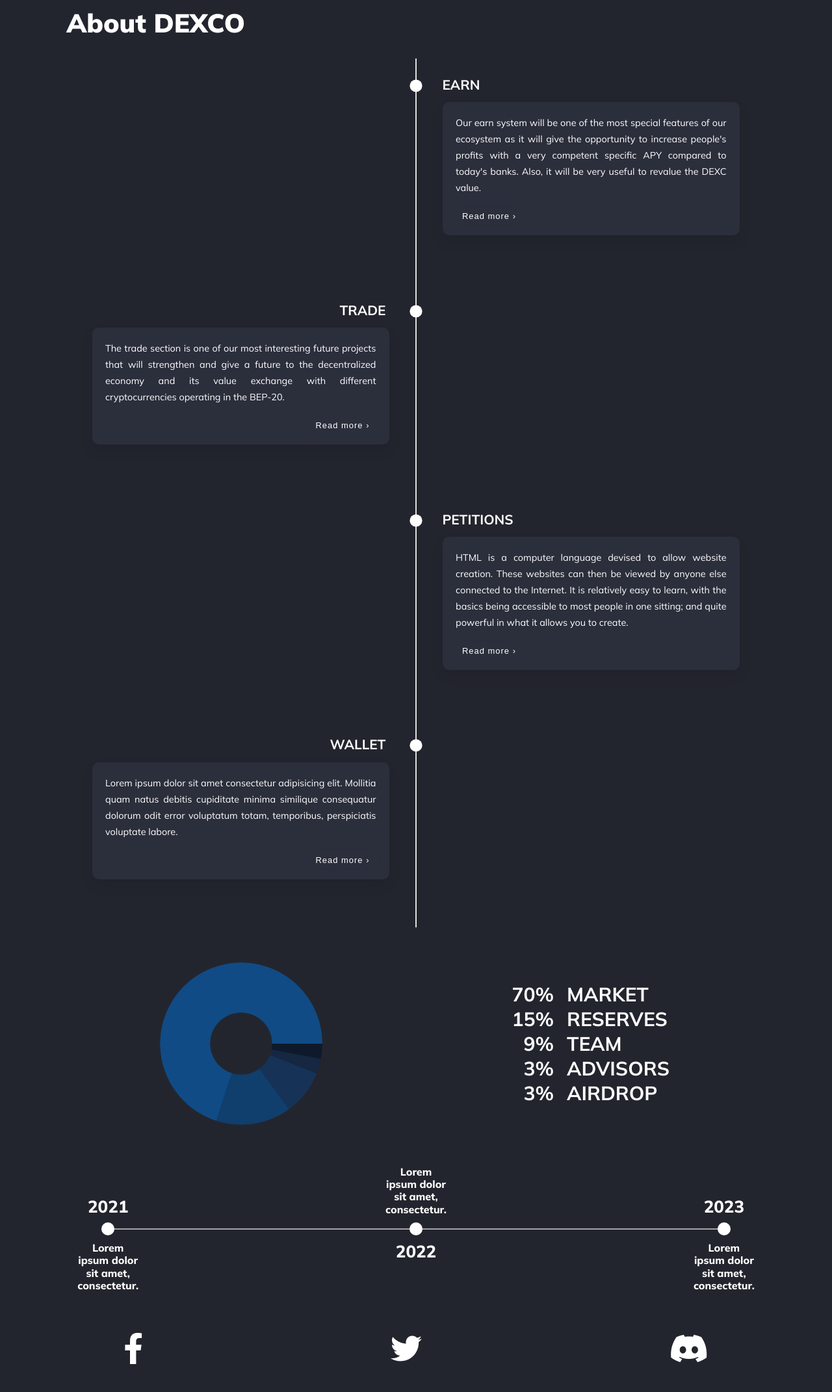
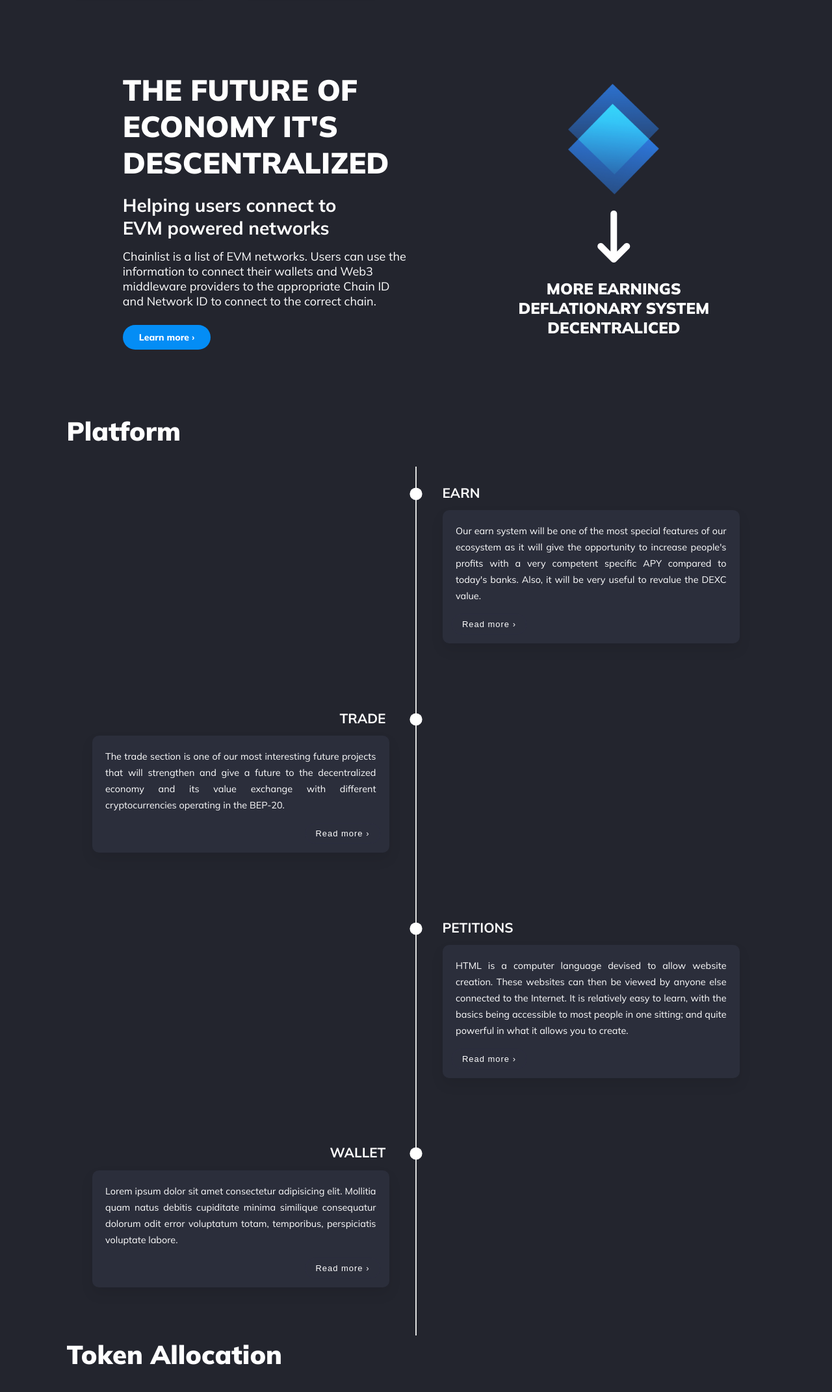
Before and after one commit to DiegoCru/lambdadima, a plain HTML site: page index.html in a window 1280 px wide. Shown: the part 1580-3722 px from the top of the page at 65% size. Drawn offline with Linux system fonts and the light colour scheme.

Commit message:
Diseño final

```diff
--- a/css/home.css
+++ b/css/home.css
@@ -9,21 +9,6 @@ html, body {
     position: relative;
 }
 
-.naveg{
-    max-height: 5rem;
-    width: 100%;
-    margin: 0;
-    padding: 0;
-    border-style: none;
-}
-
-.vert{
-    width: 100%;
-    margin: 0;
-    padding: 0;
-    border-style: none;
-}
-
 body {
     /*background: linear-gradient(0deg, #0A2542, #0C162D) fixed;*/
     background: #23252E;
@@ -32,25 +17,6 @@ body {
     /*font-family: 'Oswald', sans-serif;*/
     font-weight: 800;
     font-family: 'Mulish', sans-serif;
-}
-
-.subtit{
-    font-size: 2.5rem;
-    padding-bottom: 1.875rem;
-}
-
-.noselect {
-    -webkit-touch-callout: none; /* iOS Safari */
-    -webkit-user-select: none; /* Safari */
-    -khtml-user-select: none; /* Konqueror HTML */
-    -moz-user-select: none; /* Old versions of Firefox */
-    -ms-user-select: none; /* Internet Explorer/Edge */
-    user-select: none; /* Non-prefixed version, currently supported by Chrome, Edge, Opera and Firefox */
-  }
-
-.marg{
-    margin-left: 8%;
-    margin-right: 8%;
 }
 
 p{
@@ -78,6 +44,52 @@ ul {
     width: 100%;
     margin: auto;
 }
+
+/* GENERAL */
+
+.marg{
+    margin-left: 8%;
+    margin-right: 8%;
+}
+.white-part {
+    background: white;
+    color: #0A002C;
+    padding: 2.5rem 0rem;
+}
+.white-part a {
+    color: #0A002C;
+}
+.subtit{
+    font-size: 2.5rem;
+    padding-bottom: 1.875rem;
+}
+.noselect {
+    -webkit-touch-callout: none; /* iOS Safari */
+    -webkit-user-select: none; /* Safari */
+    -khtml-user-select: none; /* Konqueror HTML */
+    -moz-user-select: none; /* Old versions of Firefox */
+    -ms-user-select: none; /* Internet Explorer/Edge */
+    user-select: none; /* Non-prefixed version, currently supported by Chrome, Edge, Opera and Firefox */
+}
+.fade-in{
+    opacity: 0;
+    transition: opacity 250ms ease-in;
+}
+.fade-in.appear {
+    opacity: 1;
+}
+
+
+/* NAVEGATION */
+
+.naveg{
+    max-height: 5rem;
+    width: 100%;
+    margin: 0;
+    padding: 0;
+    border-style: none;
+}
+
 
 /* main SPACE */
 
@@ -300,34 +312,89 @@ ul {
     font-weight: 200;
 }
 
-/* LOTTERY SPACE */
+/* BANNER */
 
-.white-part {
-    background: white;
-    color: #0A002C;
-    padding: 2.5rem 0rem;
+.banner-part {
+    display: flex;
+    flex-direction: row;
+    margin-top: 100px;
+    margin-bottom: 100px;
 }
 
-.white-part a {
-    color: #0A002C;
+.banner-text {
+    display: flex;
+    flex-direction: column;
+    margin: auto;
+}
+.banner-text h1{
+    font-size: 2.8125rem;
+    padding-bottom: 1.25rem;
+    font-weight: 900;
+    white-space: nowrap;
+}
+.banner-text h2{
+    font-size: 1.75rem;
+    padding-bottom: 0.9375rem;
+    font-weight: 700;
+    white-space: nowrap;
+}
+.banner-text h3{
+    font-size: 1.125rem;
+    font-weight: 400;
+    white-space: nowrap;
+}
+.banner-text a {
+    font-size: 0.875rem;
+    padding: 0.625rem 1.5625rem;
+    border-radius: 62500rem;
+    transition: all 0.5s ease;
+    background: #048DF5;
+    margin-right: auto;
+    margin-top: 25px;
+}
+.banner-text a:hover{
+    background: #ffffff;
+    color: #000000;
 }
 
-.explain {
+
+.banner-decoration {
+    display: flex;
+    flex-direction: column;
+    align-items: center;
+    margin: auto;
+}
+.banner-decoration img {
+    width: 140px;
+}
+.banner-decoration i {
+    font-size: 80px;
+    margin: 25px 0;
+}
+.banner-decoration h1 {
+    text-align: center;
+}
+
+/* VERTICAL */
+
+.vert{
+    width: 100%;
+    margin: 0;
+    padding: 0;
+    border-style: none;
+}
+
+
+/* PARTITION */
+
+.partition-space {
+    margin-bottom: 50px;
+}
+
+.partition-content {
     display: flex;
     flex-direction: row;
-    padding: 3.125rem 0;
-    justify-content: center;
     align-items: center;
-    text-align: justify;
-}
-
-.fade-in{
-    opacity: 0;
-    transition: opacity 250ms ease-in;
-}
-
-.fade-in.appear {
-    opacity: 1;
 }
 
 .pie {
@@ -336,110 +403,39 @@ ul {
     clip-path: circle(7.8125rem at center);
 }
 
-.text-explain {
-    justify-content: center;
-    width: 50%;
+.partition-info {
+    display: flex;
+    flex-direction: column;
 }
 
-.text-explain h1 {
-    padding-bottom: 1.25rem;
-    font-size: 1.875rem;
+.partition-text-box {
+    display: flex;
+    flex-direction: column;
+    justify-content: left;
+    background: #2b2e3c;
+    box-shadow: 0 0.25rem 0.5rem 0 rgba(0, 0, 0, 0.2), 0 0.375rem 1.25rem 0 rgba(0, 0, 0, 0);
+    padding: 1.875rem 1.5625rem;
+    margin: 1.25rem 2.5rem 1.25rem 0rem;
+    border-radius: 1.5625rem;
+}
+.partition-info a {
+    font-size: 0.875rem;
+    padding: 0.625rem 1.5625rem;
+    border-radius: 62500rem;
+    transition: all 0.5s ease;
+    background: #048DF5;
+    margin-right: auto;
+}
+.partition-info a:hover{
+    background: #ffffff;
+    color: #000000;
 }
 
-.text-explain p {
-    font-size: 1.25rem;
-    padding-bottom: 1.5625rem;
-    font-weight: 500;
-}
-
-.text-explain a {
-    font-size: 1.25rem;
-}
-
-.text-explain a:hover {
-    opacity: 70%;
-}
-
-.percent-space {
-    display: flex;
-    flex-direction: row;
-    font-size: 1.25rem;
-}
-
-.percent-number {
-    text-align: right;
-}
-
-.percent-text {
-    text-align: left;
-}
-
-.percent-text {
-    padding-left: 1.25rem;
-
-}
 
 
 /* ROAD MAP */
 
-.timeline {
-	width: 90%;
-	height: 1.25rem;
-	list-style: none;
-	text-align: justify;
-	margin: 6.25rem auto;
-	background: -webkit-gradient(left top, left bottom, color-stop(0%, rgba(255,255,255,0)), color-stop(45%, rgba(255,255,255,0)), color-stop(51%, rgba(191,128,11,1)), color-stop(57%, rgba(255,255,255,0)), color-stop(100%, rgba(255,255,255,0)));
-	background: linear-gradient(to bottom, rgba(255,255,255,0) 0%, rgba(255,255,255,0) 45%, white 51%, rgba(255,255,255,0) 57%, rgba(255,255,255,0) 100%);
-}
 
-.timeline:after {display: inline-block; content: ""; width: 100%;}
-
-.timeline li {
-	display: inline-block;
-	width: 1.25rem;
-	height: 1.25rem;
-	background: white;
-	text-align: center;
-	line-height: 1.2;
-	position: relative;
-	border-radius: 50%;
-}
-
-.timeline li:before {
-	display: inline-block;
-	content: attr(data-year);
-	font-size: 1.625rem;
-	position: absolute;
-	left: 50%;
-	transform: translateX(-50%);
-}
-
-.timeline li:nth-child(odd):before {
-	top: -2.5rem;
-}
-.timeline li:nth-child(even):before {
-	bottom: -2.5rem;
-}
-
-.timeline li:after {
-	display: inline-block;
-	content: attr(data-text);
-	font-size: 1rem;
-	position: absolute;
-	left: 50%;
-	transform: translateX(-50%);
-}
-
-.timeline li:nth-child(odd):after {
-	bottom: 0;
-	margin-bottom: -0.625rem;
-	transform: translate(-50%, 100%);
-}
-.timeline li:nth-child(even):after {
-	top: 0;
-	margin-top: -0.625rem;
-	transform: translate(-50%, -100%);
-}
 
 
 /* FOOT */
--- a/index.html
+++ b/index.html
@@ -75,7 +75,7 @@
         </section>
 
         <!-- TECHNOLOGIES -->
-        <section class="">
+        <section class="tech">
 
             <section class="tech-part marg">
                 <div class="tech-title">
@@ -126,10 +126,26 @@
                     </div>
 
                 </div>
+            </section>
+        </section>
+
+        <!-- BANNER -->
 
 
+        <section class="banner-part marg">
+            <div class="banner-text">
+                <h1>THE FUTURE OF <br> ECONOMY IT'S <br> DESCENTRALIZED</h1>
+                <h2>Helping users connect to <br> EVM powered networks</h2>
+                <h3>Chainlist is a list of EVM networks. Users can use the <br> information to connect their wallets and Web3 <br> middleware providers to the appropriate Chain ID <br> and Network ID to connect to the correct chain.</h3>
+                <a href="#">Learn more ›</a>
+            </div>
 
-            </section>
+            <div class="banner-decoration">
+                <img src="img/brand-trans.png" >
+                <i class="fa-solid fa-arrow-down-long"></i>
+                <h1>MORE EARNINGS <br> DEFLATIONARY SYSTEM <br> DECENTRALICED</h1>
+            </div>
+
         </section>
 
         <!-- VERTICAL -->
@@ -138,7 +154,7 @@
 
             <!-- ABOUT TEXT -->
             <div class="about-text marg">
-                <h1 class="subtit">About DEXCO</h1>
+                <h1 class="subtit">Platform</h1>
             </div>
 
 
@@ -151,23 +167,18 @@
         <!-- PARTITION -->
 
         <section class="partition-space">
-            <div class="explain fade-in marg">
+
+            <div class="marg">
+                <h1 class="subtit">Token Allocation</h1>
+            </div>
+            <div class="partition-content marg">
                 <img src="img/pie-hole.png" class="pie">
-                <div class="text-explain percent-space from-left">
-                    <div class="percent-number">
-                        <h2>70%</h2>
-                        <h2>15%</h2>
-                        <h2>9%</h2>
-                        <h2>3%</h2>
-                        <h2>3%</h2>
+                <div class="partition-info">
+                    <div class="partition-text-box">
+                        <h1>Helping users connect to <br> EVM powered networks</h1>
+                        <p>Chainlist is a list of EVM networks. Users can use the <br> information to connect their wallets and Web3 <br> middleware providers to the appropriate Chain ID <br> and Network ID to connect to the correct chain.</p>
                     </div>
-                    <div class="percent-text">
-                        <h2>MARKET</h2>
-                        <h2>RESERVES</h2>
-                        <h2>TEAM</h2>
-                        <h2>ADVISORS</h2>
-                        <h2>AIRDROP</h2>
-                    </div>
+                    <a href="#">Learn more ›</a>
                 </div>
             </div>
         </section>
@@ -175,19 +186,7 @@
 
         <!-- ROAD MAP -->
 
-        <section>
-            <div class="rt-container fade-in marg" id="road-map">
-                  <div class="col-rt-12">
-                      <div class="Scriptcontent">
-                        <ul class="timeline">
-                            <li data-year="2021" data-text="Lorem ipsum dolor sit amet, consectetur."></li>
-                            <li data-year="2022" data-text="Lorem ipsum dolor sit amet, consectetur."></li>
-                            <li data-year="2023" data-text="Lorem ipsum dolor sit amet, consectetur."></li>
-                        </ul>
-                    </div>
-                </div>
-            </div>
-        </section>
+
 
 
 
```
